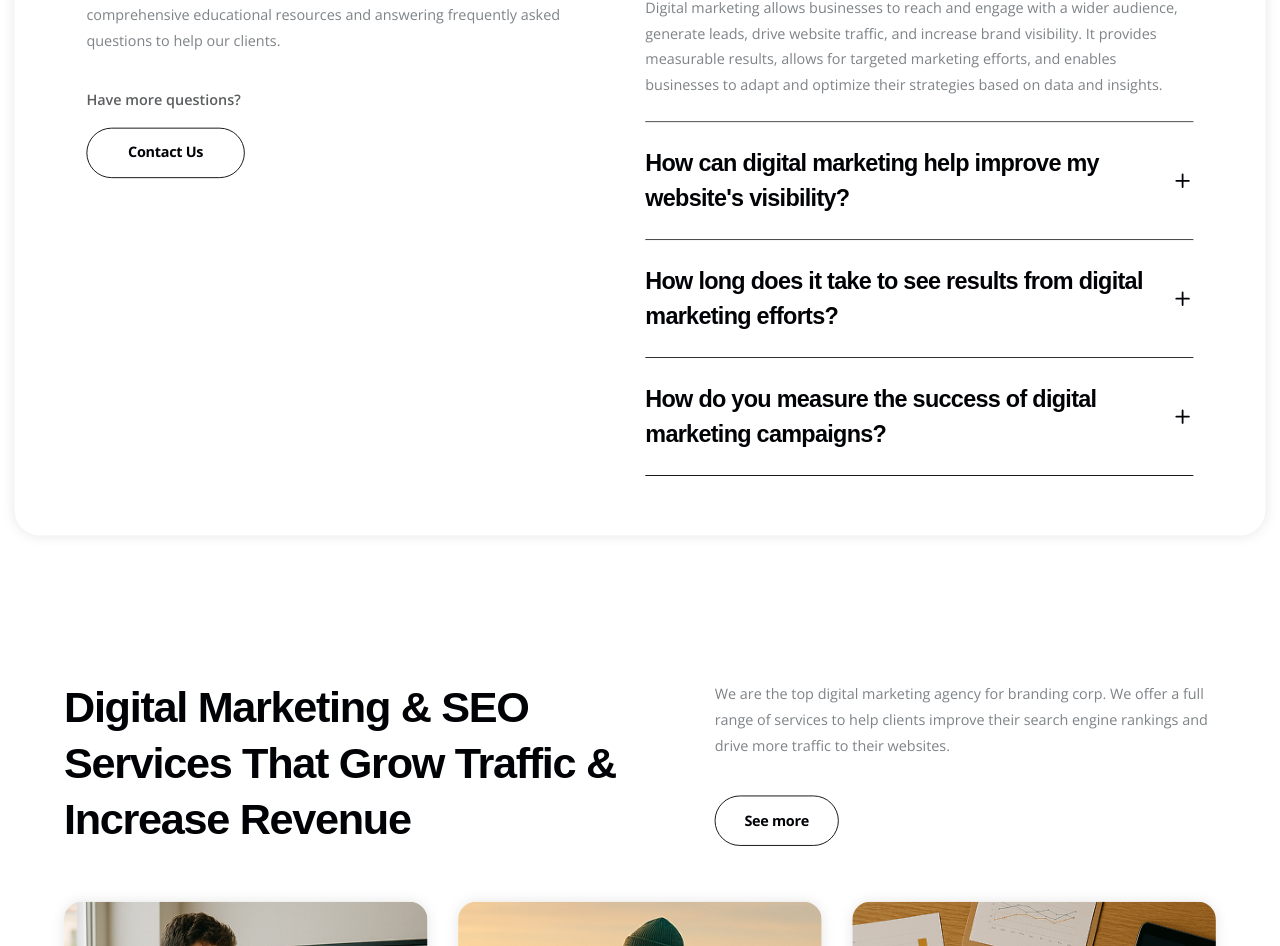
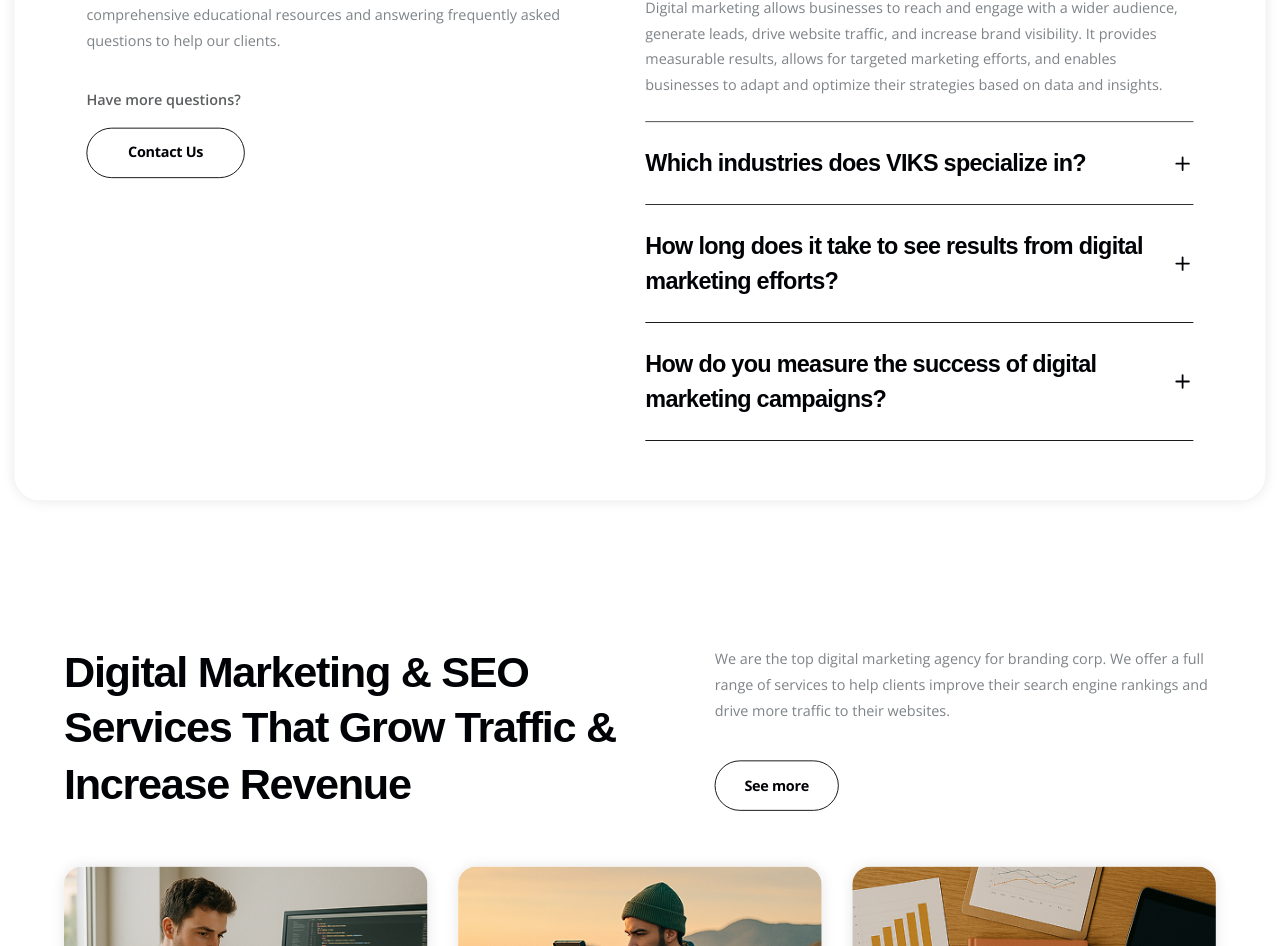
Before and after one commit to VityaAresov/VIKSProduction, a Next.js app in the folder viks_media-main/: page / in a window 1280 px wide. Shown: the part 2510-3456 px from the top of the page. Built offline with nearby package versions, Linux system fonts and the light colour scheme; a web font is replaced by a local one.

Commit message:
Update FaqSection.tsx

```diff
--- a/viks_media-main/src/components/FAQ/FaqSection.tsx
+++ b/viks_media-main/src/components/FAQ/FaqSection.tsx
@@ -18,8 +18,8 @@ const faqData: FaqData[] = [
     },
     {
         id: 'q2',
-        question: 'How can digital marketing help improve my website\'s visibility?',
-        answer: 'Through strategies like Search Engine Optimization (SEO), content marketing, and paid advertising (PPC), digital marketing increases your website\'s ranking in search results, making it easier for potential customers to find you online.',
+        question: 'Which industries does VIKS specialize in?',
+        answer: 'Our core expertise lies in tech startups, SaaS, e‑commerce, corporate events and B2B services. We leverage industry insights to craft messaging and visuals that resonate with your target audience.',
     },
     {
         id: 'q3',
```
